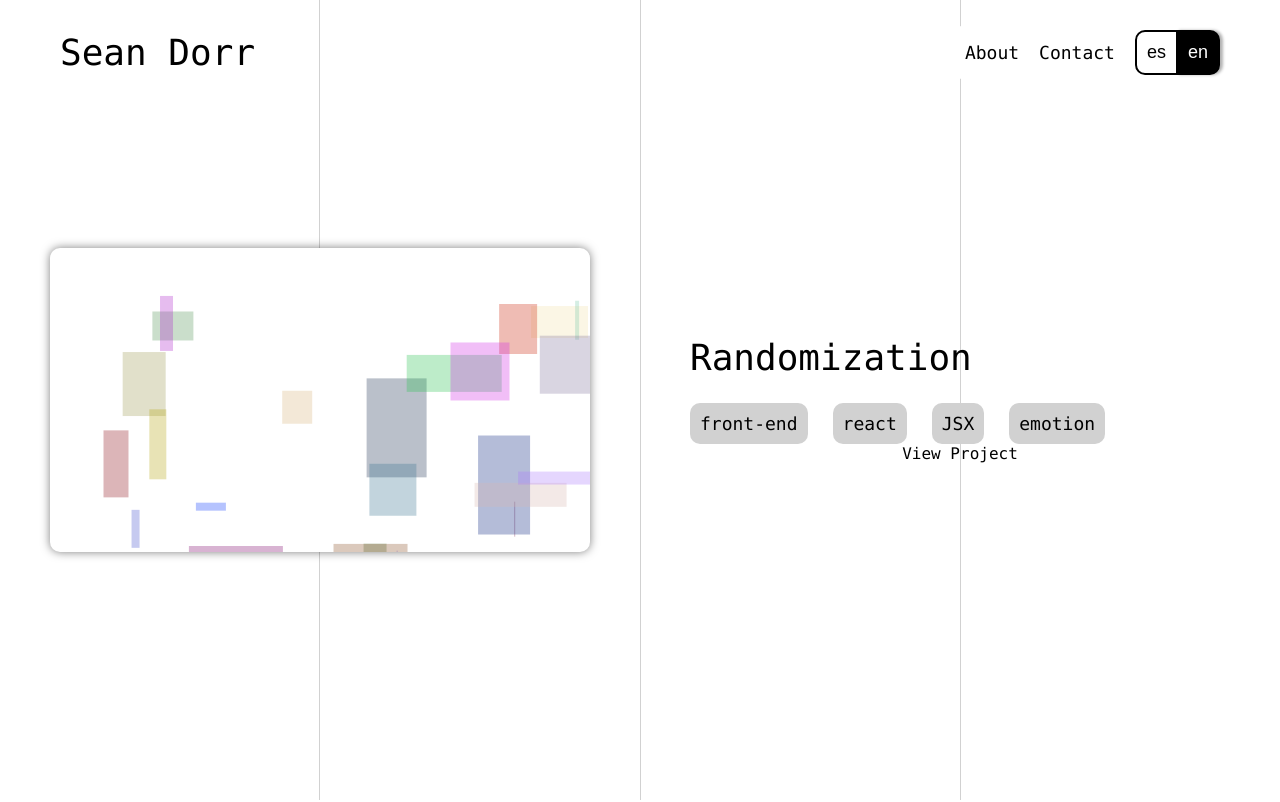
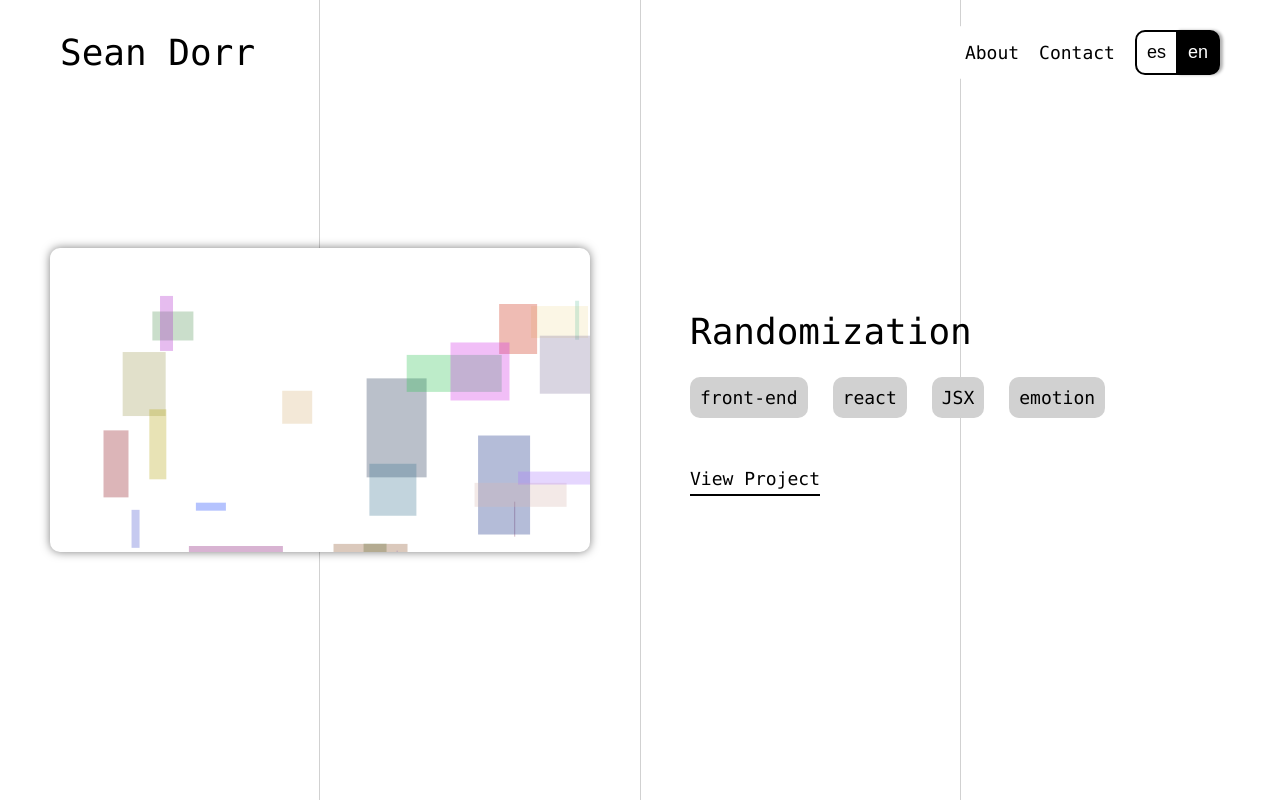
Before and after one commit to seandorr/portfolio, a React (Create React App) app: page / in a window 1280 px wide. Shown: the top 802 px of the page. Built offline with nearby package versions, Linux system fonts and the light colour scheme.

Commit message:
Adding classNames and link styles

```diff
--- a/src/components/navigation/NavBar.jsx
+++ b/src/components/navigation/NavBar.jsx
@@ -31,10 +31,10 @@ const NavBar = (props) => {
           Sean Dorr
         </a>
         <div className="nav-items-container">
-          <a className="nav-item" href="/about">
+          <a className="nav-item link nav-link" href="/about">
             {translation("navbar.about")}
           </a>
-          <a className="nav-item" href="/contact">
+          <a className="nav-item link nav-link" href="/contact">
             {translation("navbar.contact")}
           </a>
           <div className="nav-item btn-container">
--- a/src/components/navigation/navbar.scss
+++ b/src/components/navigation/navbar.scss
@@ -41,6 +41,20 @@
         &:not(:first-child) {
           &:not(:last-child) {
             margin: 0 20px;
+          }
+        }
+
+        &.nav-link {
+          &.link {
+            &::after {
+              width: 0;
+            }
+
+            &:hover {
+              &::after {
+                width: 100%;
+              }
+            }
           }
         }
 
--- a/src/pages/home/home.scss
+++ b/src/pages/home/home.scss
@@ -43,27 +43,19 @@
       }
     }
 
-    .project-link__button {
-      font-size: 18px;
+    .project-link {
       float: left;
       margin-top: 50px;
-      position: relative;
-      transition: 0.3s ease-in-out;
 
+      &.link {
         &::after {
-        content: "";
-        position: absolute;
-        bottom: -7px;
-        left: 0;
           width: 100%;
-        height: 2px;
-        background-color: $dark-color;
-        transition: 0.3s ease-in-out;
         }
 
         &:hover {
           &::after {
             width: 50%;
+          }
         }
       }
     }
--- a/src/styles/main.scss
+++ b/src/styles/main.scss
@@ -11,3 +11,19 @@ h1 {
   font-size: 36px;
   font-weight: 400;
 }
+
+.link {
+  font-size: 18px;
+  position: relative;
+  transition: 0.3s ease-in-out;
+
+  &::after {
+    content: "";
+    position: absolute;
+    bottom: -7px;
+    left: 0;
+    height: 2px;
+    background-color: $dark-color;
+    transition: 0.3s ease-in-out;
+  }
+}
```
Lines whose indentation alone changed are shown as unchanged.
